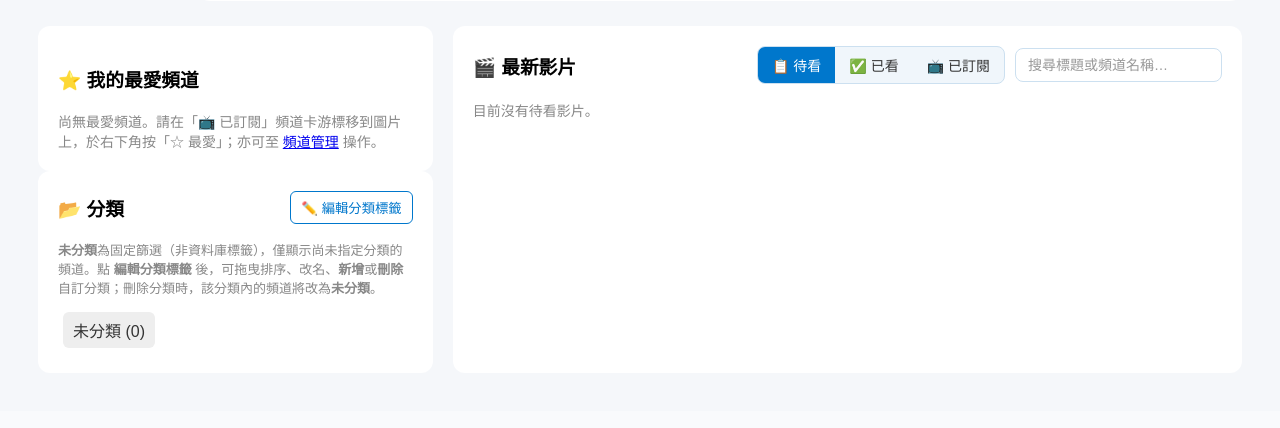
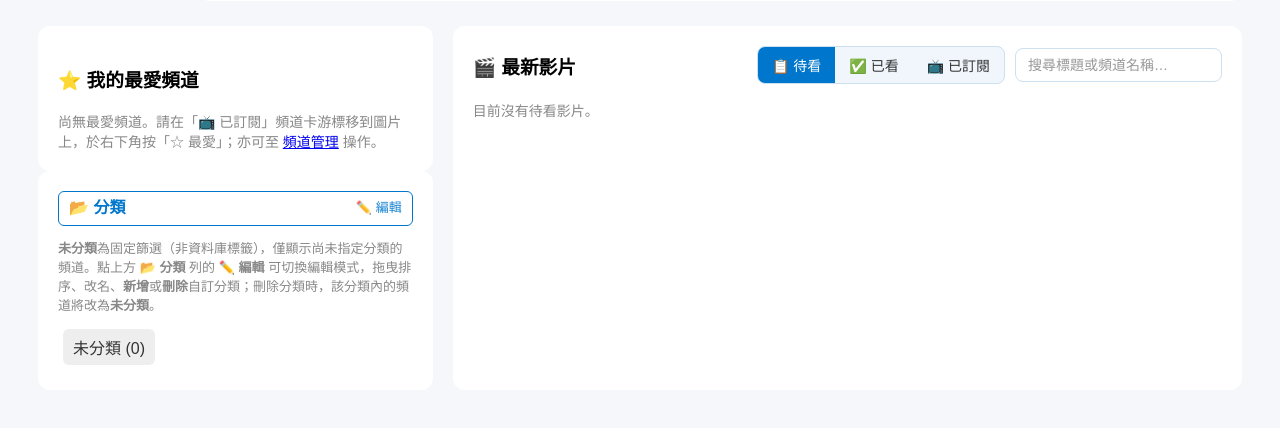
Before and after one commit to nick19930528/youtube_tracker, a PHP site: page /index.php in a window 1280 px wide. Shown: the part 479-907 px from the top of the page. Before the commit the page ends 827 px from the top, so only its background shows below. Run offline with PHP 8.4, Linux system fonts and the light colour scheme; the visitor is signed in with stand-in values (Sample User, id 1); data that the repository does not hold is empty; some libraries are stand-ins or nearby versions.

Commit message:
V3.5分類標提合併

```diff
--- a/index.php
+++ b/index.php
@@ -825,6 +825,34 @@ body {
     margin-bottom: 16px;
 }
 .section-head h3 { margin: 0; }
+
+.section-head--category {
+    margin-bottom: 12px;
+}
+.category-head-btn {
+    display: flex;
+    align-items: center;
+    justify-content: space-between;
+    width: 100%;
+    box-sizing: border-box;
+    gap: 10px;
+    padding: 10px 14px;
+    font-size: 16px;
+    font-weight: bold;
+    font-family: inherit;
+    line-height: 1.3;
+    text-align: left;
+}
+.category-head-btn__label {
+    flex: 1;
+    min-width: 0;
+}
+.category-head-btn__edit {
+    flex-shrink: 0;
+    font-size: 13px;
+    font-weight: normal;
+    opacity: 0.9;
+}
 
 .section-head-video-tools {
     display: flex;
@@ -1469,13 +1497,13 @@ body {
 
     <!-- 分類 -->
     <div class="section">
-        <div class="section-head" style="margin-top:0;">
-            <h3>📂 分類</h3>
-            <button type="button" class="btn btn-outline" id="btnCategoryTagEdit" aria-pressed="false" title="切換後可拖曳排序、點名稱修改">
-                ✏️ 編輯分類標籤
+        <div class="section-head section-head--category" style="margin-top:0;">
+            <button type="button" class="btn btn-outline category-head-btn" id="btnCategoryTagEdit" aria-pressed="false" title="分類：點此切換編輯（拖曳排序、改名、新增或刪除標籤）">
+                <span class="category-head-btn__label">📂 分類</span>
+                <span class="category-head-btn__edit">✏️ 編輯</span>
             </button>
         </div>
-        <p class="video-empty" style="margin:0 0 10px;font-size:13px;"><strong>未分類</strong>為固定篩選（非資料庫標籤），僅顯示尚未指定分類的頻道。點 <strong>編輯分類標籤</strong> 後，可拖曳排序、改名、<strong>新增</strong>或<strong>刪除</strong>自訂分類；刪除分類時，該分類內的頻道將改為<strong>未分類</strong>。</p>
+        <p class="video-empty" style="margin:0 0 10px;font-size:13px;"><strong>未分類</strong>為固定篩選（非資料庫標籤），僅顯示尚未指定分類的頻道。點上方 <strong>📂 分類</strong> 列的 <strong>✏️ 編輯</strong> 可切換編輯模式，拖曳排序、改名、<strong>新增</strong>或<strong>刪除</strong>自訂分類；刪除分類時，該分類內的頻道將改為<strong>未分類</strong>。</p>
         <div class="category-tags" id="categoryTags">
             <div class="category-item category-item--system" draggable="false">
                 <a class="category category--nav<?= $filterCategoryId === FILTER_CATEGORY_UNCATEGORIZED ? ' category--active' : '' ?>" href="index.php?<?= http_build_query(['category_id' => FILTER_CATEGORY_UNCATEGORIZED, 'dash_tab' => $dashTabKey]) ?>">
```
Also changed, not shown: 1 other file.
